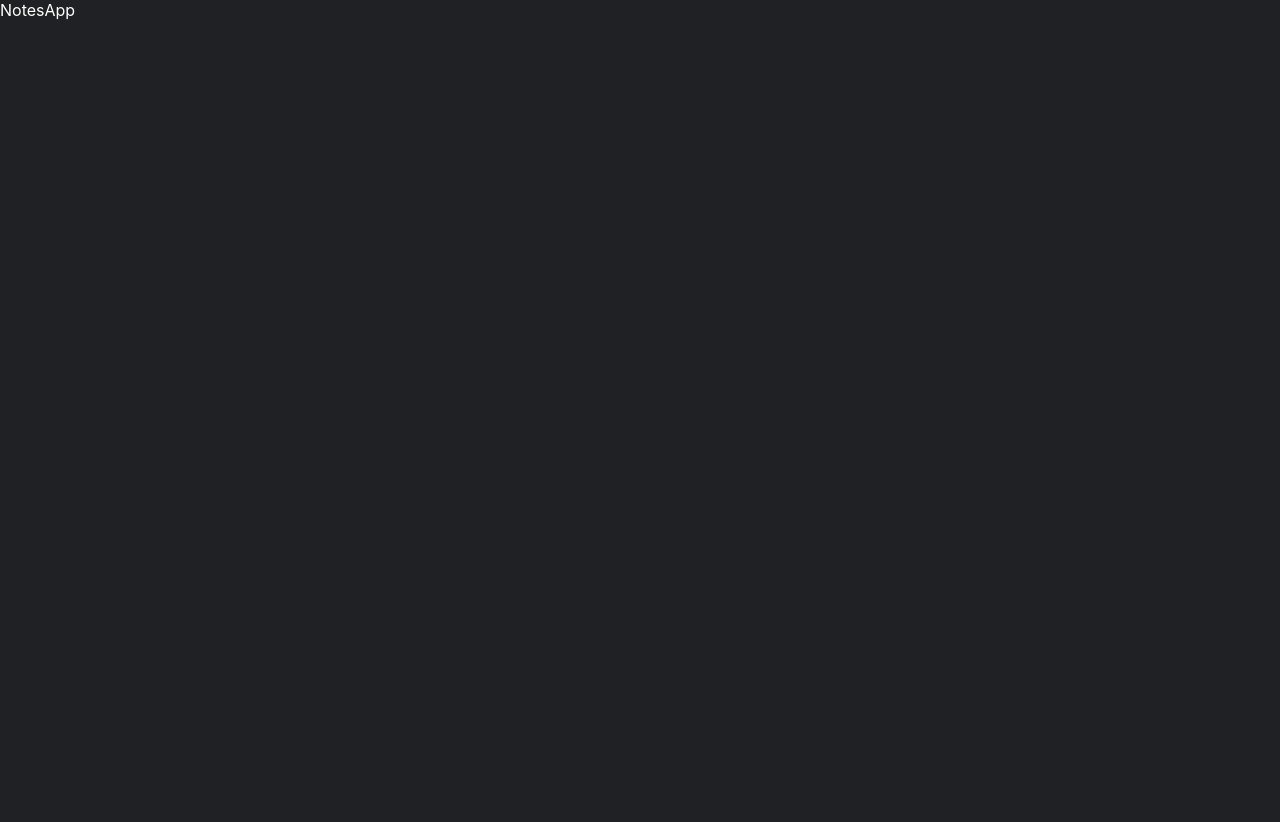
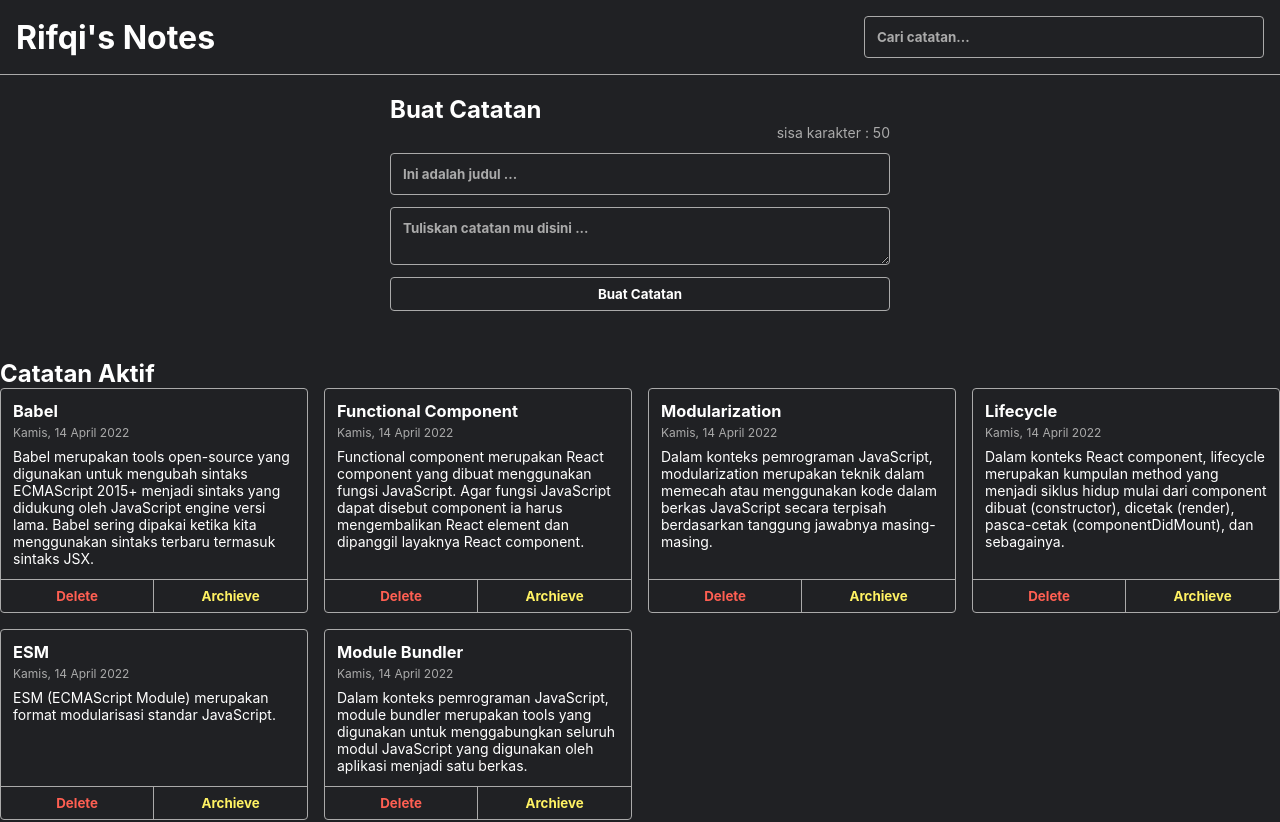
Before and after one commit to rifqi142/submission-notesapp-react-dicoding, a React (Vite) app: page / in a window 1280 px wide. Shown: the top 822 px of the page. Before the commit the page ends 800 px from the top, so only its background shows below. Built offline with nearby package versions, Linux system fonts and the light colour scheme.

Commit message:
add notes design

```diff
--- a/src/components/NotesApp.jsx
+++ b/src/components/NotesApp.jsx
@@ -1,10 +1,70 @@
-import React from 'react'
+import React from "react";
+import { getInitialData } from "../utils/dataset";
+import NotesHeader from "./NotesHeader";
+import NotesList from "./NotesList";
+import NotesInput from "./NotesInput";
 
+export default class NotesApp extends React.Component {
+  constructor(props) {
+    super(props);
+    this.state = {
+      notes: getInitialData(),
+    };
+    this.onAddNote = this.onAddNote.bind(this);
+    this.onDeleteNote = this.onDeleteNote.bind(this);
+    this.onArchiveNote = this.onArchiveNote.bind(this);
+  }
 
-function NotesApp() {
-  return (
-    <div>NotesApp</div>
-  )
+  onDeleteNote(id) {
+    const notes = this.state.notes.filter((note) => note.id !== id);
+    this.setState({ notes });
+  }
+
+  onArchiveNote = (id) => {
+    const notes = this.state.notes.map((note) => {
+      if (note.id === id) {
+        return {
+          ...note,
+          isArchived: true,
+        };
+      }
+      return note;
+    });
+    this.setState({ notes });
+  };
+
+  onAddNote = ({ title, body }) => {
+    this.setState((prevState) => {
+      return {
+        notes: [
+          ...prevState.notes,
+          {
+            id: +new Date(),
+            title,
+            body,
+            createdAt: +new Date().toISOString,
+            isArchived: false,
+          },
+        ],
+      };
+    });
+  };
+  render() {
+    return (
+      <>
+        <NotesHeader />
+        <div className="notes-app__body">
+          <NotesInput AddNote={this.onAddNote} />
+          <h2>Catatan Aktif</h2>
+          <NotesList
+            notes={this.state.notes}
+            onDelete={this.onDeleteNote}
+            onArchiveNote={this.onArchiveNote}
+          />
+        </div>
+        <h2>Arsip</h2>
+        <NotesList notes={this.state.notes} />
+      </>
+    );
+  }
 }
-
-export default NotesApp
--- a/src/components/NotesHeader.jsx
+++ b/src/components/NotesHeader.jsx
@@ -5,9 +5,9 @@ function NotesHeader() {
     <>
       <div className="note-app__header">
         <h1>Rifqi's Notes</h1>
-      </div>
-      <div className="note-search">
-        <input type="text" placeholder="Cari catatan..." />
+        <div className="note-search">
+          <input type="text" placeholder="Cari catatan..." />
+        </div>
       </div>
     </>
   );
--- a/src/components/NotesInput.jsx
+++ b/src/components/NotesInput.jsx
@@ -0,0 +1,69 @@
+import React from "react";
+
+export default class NotesInput extends React.Component {
+  constructor() {
+    super();
+    this.state = {
+      title: "",
+      body: "",
+    };
+    this.onTitleChangeEventHandler = this.onTitleChangeEventHandler.bind(this);
+    this.onBodyChangeEventHandler = this.onBodyChangeEventHandler.bind(this);
+    this.onSubmitEventHandler = this.onSubmitEventHandler.bind(this);
+  }
+
+  onTitleChangeEventHandler(event) {
+    this.setState(() => {
+      return {
+        title: event.target.value,
+      };
+    });
+  }
+
+  onBodyChangeEventHandler(event) {
+    this.setState(() => {
+      return {
+        body: event.target.value,
+      };
+    });
+  }
+
+  onSubmitEventHandler(event) {
+    event.preventDefault();
+    this.props.onSubmit({
+      title: this.state.title,
+      body: this.state.body,
+    });
+    console.log(this.state);
+  }
+
+  render() {
+    return (
+      <form className="note-input" onSubmit={this.onSubmitEventHandler}>
+        <br />
+        <h2>Buat Catatan</h2>
+        <p className="note-input__title__char-limit">
+          sisa karakter : {50 - this.state.title.length}
+        </p>
+        <input
+          className="note-input-title"
+          type="text"
+          placeholder="Ini adalah judul ..."
+          value={this.state.title}
+          onChange={this.onTitleChangeEventHandler}
+          maxLength={50}
+          required
+        />
+        <textarea
+          className="note-input-body"
+          type="text"
+          placeholder="Tuliskan catatan mu disini ..."
+          value={this.state.body}
+          onChange={this.onBodyChangeEventHandler}
+          required
+        />
+        <button type="submit">Buat Catatan</button>
+      </form>
+    );
+  }
+}
--- /dev/null
+++ b/src/components/NotesList.jsx
@@ -0,0 +1,42 @@
+import React from "react";
+import NotesItem from "./NotesItem";
+
+function NotesList({ notes, onDelete, onArchive }) {
+  const regularNotes = notes.filter((note) => !note.archived);
+  const archivedNotes = notes.filter((note) => note.archived);
+
+  return (
+    <div className="notes-list">
+      {regularNotes.length === 0 ? (
+        <p className="notes-list__empty-message">Catatan Kosong</p>
+      ) : (
+        regularNotes.map((note) => (
+          <NotesItem
+            key={note.id}
+            id={note.id}
+            onDelete={onDelete}
+            onArchive={onArchive}
+            {...note}
+          />
+        ))
+      )}
+
+      {archivedNotes.length > 0 && (
+        <div className="archive-card">
+          <h2>Card Archive</h2>
+          {archivedNotes.map((note) => (
+            <NotesItem
+              key={note.id}
+              id={note.id}
+              onDelete={onDelete}
+              onArchive={onArchive}
+              {...note}
+            />
+          ))}
+        </div>
+      )}
+    </div>
+  );
+}
+
+export default NotesList;
```
Also changed, not shown: src/components/NoteList.jsx (deleted, +0 -18 lines).
